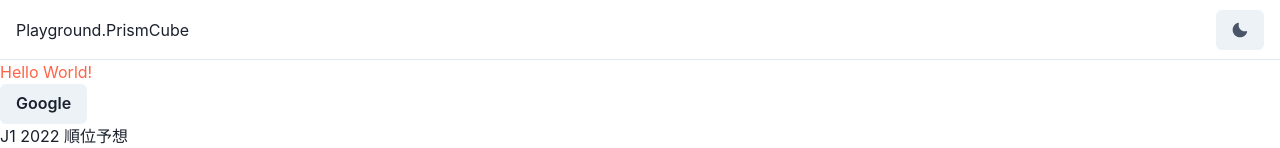
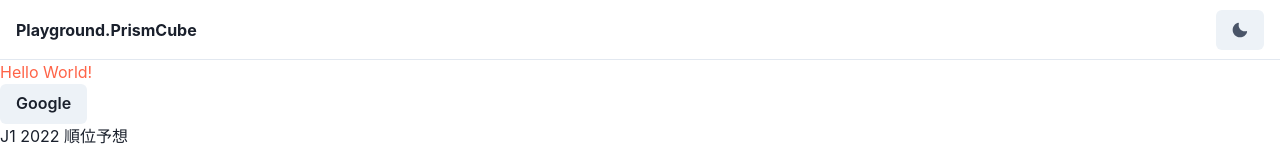
Before and after one commit to prism-cube/playground, a Next.js app: page / in a window 1280 px wide. Shown: the top 148 px of the page. Built offline with nearby package versions, Linux system fonts and the light colour scheme; no server answers.

Commit message:
logo bold

```diff
--- a/src/components/header.tsx
+++ b/src/components/header.tsx
@@ -34,6 +34,7 @@ export default function Header() {
               fontFamily={'heading'}
               color={useColorModeValue('gray.800', 'white')}
               as="a"
+              fontWeight='bold'
             >
               Playground.PrismCube
             </Text>
```
